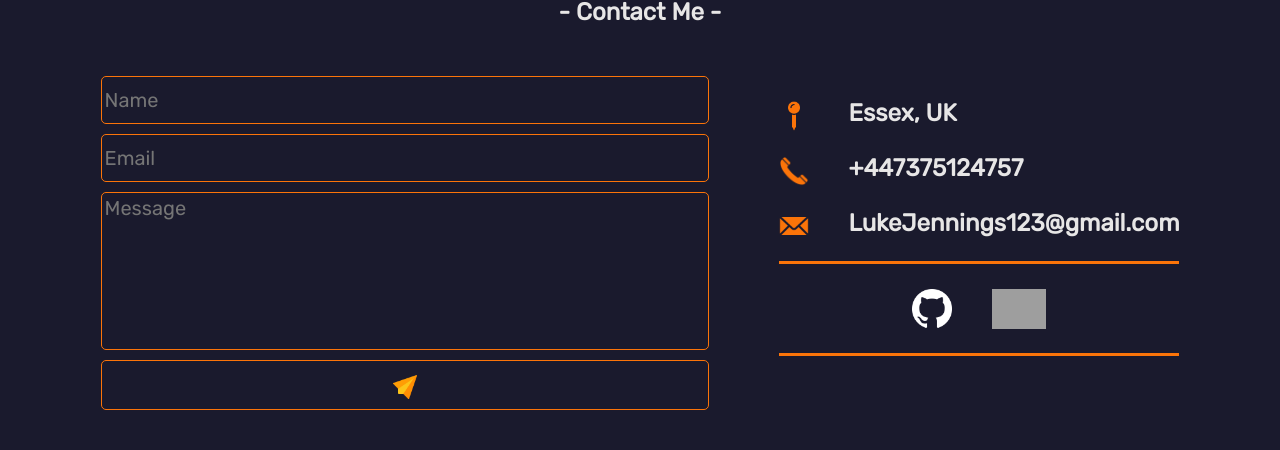
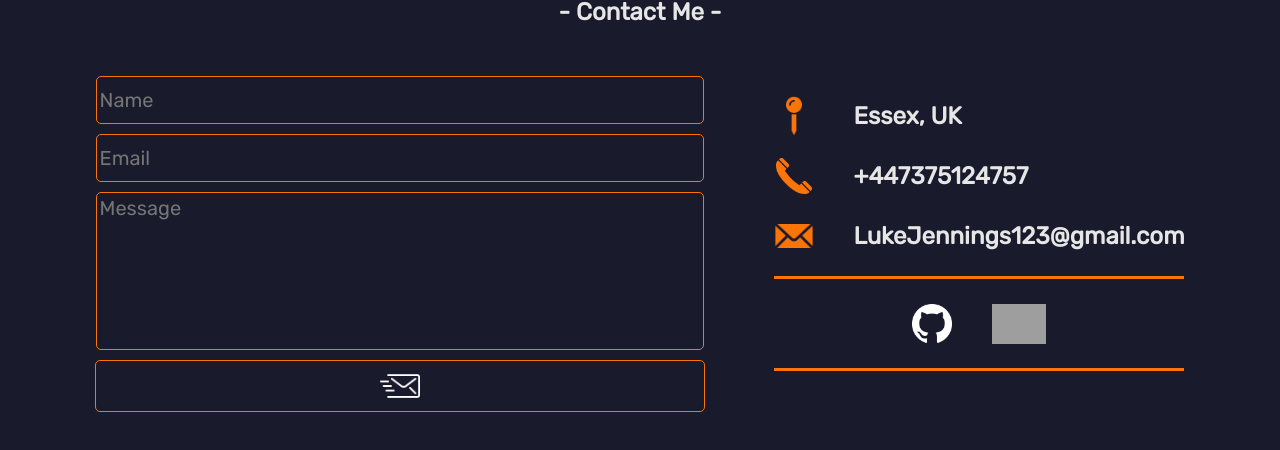
Before and after one commit to LukeJennings1/Personal-Portfolio, a React (Create React App) app in the folder portfolio/: page / in a window 1280 px wide. Shown: the part 2731-3181 px from the top of the page. Built offline with nearby package versions, Linux system fonts and the light colour scheme; grey boxes are pictures that could not be loaded; a web font is replaced by a local one.

Commit message:
reworked the form section and enabled email forwarding/messaging by implementing emailJS framework

```diff
--- a/portfolio/package.json
+++ b/portfolio/package.json
@@ -3,6 +3,7 @@
   "version": "0.1.0",
   "private": true,
   "dependencies": {
+    "@emailjs/browser": "^3.10.0",
     "@testing-library/jest-dom": "^5.16.5",
     "@testing-library/react": "^13.4.0",
     "@testing-library/user-event": "^13.5.0",
--- a/portfolio/src/contact.js
+++ b/portfolio/src/contact.js
@@ -5,22 +5,45 @@ import emailIcon from './assets/emailIcon.png'
 import githubIcon from './assets/githubLogoWhite.png'
 import linkedInIcon from './assets/linkedInIcon.png'
 import discordIcon from './assets/discordIcon.png'
+import emailjs from '@emailjs/browser';
+import {useRef} from 'react'
+
 
 function ContactMe() {
+
+        const SubmitButton = useRef()
+        const form = useRef();
+
+        const sendEmail = (e) => {
+          e.preventDefault();
+
+          emailjs.sendForm('service_o9pe5d4', 'template_esbvmyj', form.current, '-hLfMpadrHDrcwM1Y')
+            .then((result) => {
+                console.log(result.text);
+                // e.target.reset();
+            }, (error) => {
+                console.log(error.text);
+            });
+        }
+
+        const clickSubmission = () => {
+            SubmitButton.current.style.opacity = 0;
+        }
 
     return (
         <div className="contact-me-page-wrapper">
             <h2 id = 'contact-me-page-title'>- Contact Me -</h2>
 
 
-        <div id = 'conact-me-content-wrapper'>
-            <form id = 'contact-me-input-wrapper'>
-                <input type='text' className="contact-me-form-inputs" placeholder="Name"></input>
-                <input type='email' className="contact-me-form-inputs" placeholder="Email"></input>
-                <textarea rows="10" columns ='5' id = 'contact-me-message-input' className="contact-me-form-inputs" placeholder="Message"></textarea>
-                <button id = 'contact-me-submit-button'>
+
+        <div  id = 'conact-me-content-wrapper'>
+            <form id = 'contact-me-input-wrapper' ref={form} onSubmit={sendEmail}>
+                <input type='text' className="contact-me-form-inputs" placeholder="Name" name="user_name"></input>
+                <input type='email' className="contact-me-form-inputs" placeholder="Email" name="user_email"></input>
+                <textarea rows="10" columns ='5' id = 'contact-me-message-input' className="contact-me-form-inputs" name="message" placeholder="Message"></textarea>
+                <submit type='submit' className = 'fadeClass' id ='contact-me-submit-button' value="Send" onClick = {() => {clickSubmission()}}>
                     <img className='send-Icon' src={sendIcon}></img>
-                </button>
+                </submit>
             </form>
             <div id = 'contact-me-links-wrapper'>
                 <div className='contact-me-links'>
--- a/portfolio/src/index.css
+++ b/portfolio/src/index.css
@@ -486,6 +486,7 @@
   gap: 10px;
   max-height: 100vh;
   max-width: 100%;
+  color: white;
 }
 .contact-me-form-inputs {
   border: solid var(--tertiary-content-color) 1px;
@@ -497,6 +498,7 @@
   max-width: 700px;
   min-width: 292px;
   font-size: 20px;
+  color: white;
 }
 .contact-me-form-inputs:focus {
   outline: white;
@@ -526,9 +528,10 @@
   background-color: #FB7409;
 }
 .send-Icon {
-  margin-top: 5px;
-  height: 30px;
+  margin-top: 0px;
+  height: 40px;
   width: auto;
+  background-color: transparent;
 }
 .link-Icon {
   margin-top: 5px;
@@ -542,6 +545,7 @@
   align-items: flex-start;
   gap: 20px;
 }
+
 #contact-me-submit-button {
   display: flex;
   align-items: center;
@@ -550,6 +554,12 @@
   width: 100%;
   border: solid  var(--tertiary-content-color) 1px;
   border-radius: 5px;
+}
+#contact-me-submit-button:hover {
+  animation-name: button-press;
+  animation-duration: 0.5s;
+  animation-iteration-count: 1;
+  animation-fill-mode: forwards;
 }
 #contact-me-message-input {
   height: 150px;
```
Also changed, not shown: portfolio/src/assets/sendIcon.png, 1 other file (tests, documents, lock files or other folders).
